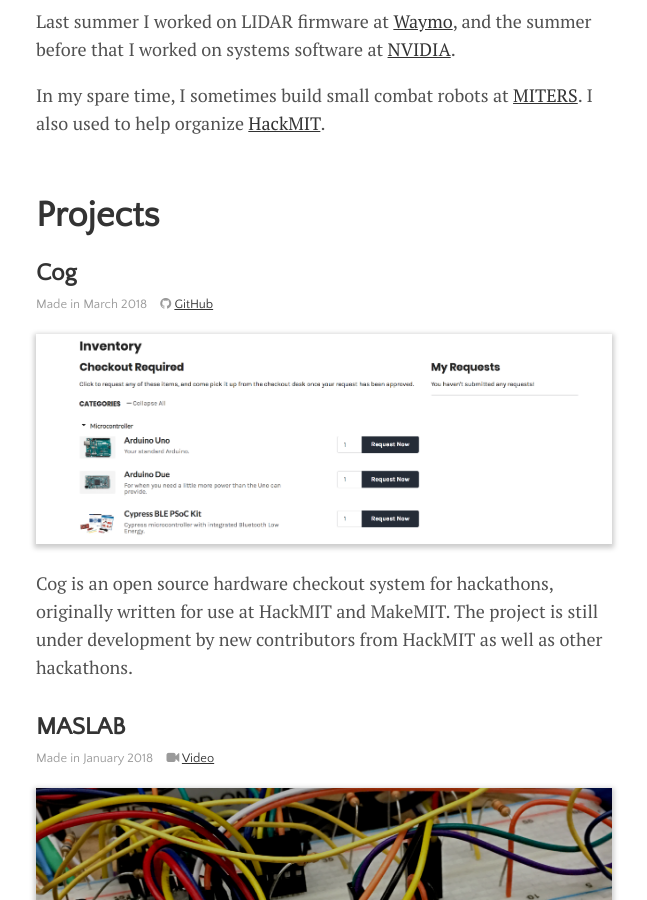
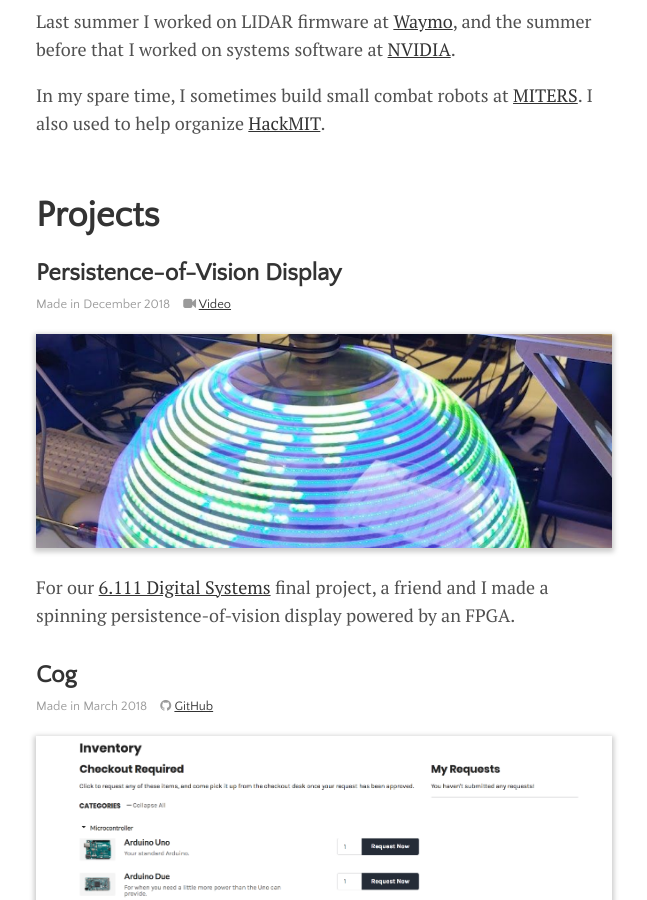
Before and after one commit to nmoroze/nmoroze.github.io, a Jekyll site: the page built from index.md, in a window 1280 px wide and 900 px high, scrolled down 494 px. Shown: the whole window, without its empty margins (316-963 px from the left). Built offline with Jekyll 4.4.1, drawn with Linux system fonts in a browser that asks for light colours; nearby versions of some CDN libraries.

Commit message:
Add 6.111 final project

```diff
--- a/_data/projects.yml
+++ b/_data/projects.yml
@@ -1,3 +1,12 @@
+- name: Persistence-of-Vision Display
+  image: pov.png
+  github:
+  blog:
+  video: http://web.mit.edu/6.111/volume2/www/f2018/projects/persist_s.mp4
+  imglink: video
+  date: "December 2018"
+  description: For our <a href="http://web.mit.edu/6.111/">6.111 Digital Systems</a> final project, a friend and I made a spinning persistence-of-vision display powered by an FPGA.
+
 - name: Cog
   image: cog.png
   github: https://github.com/techx/cog
```
Also changed, not shown: assets/img/projects/pov.png (added).
